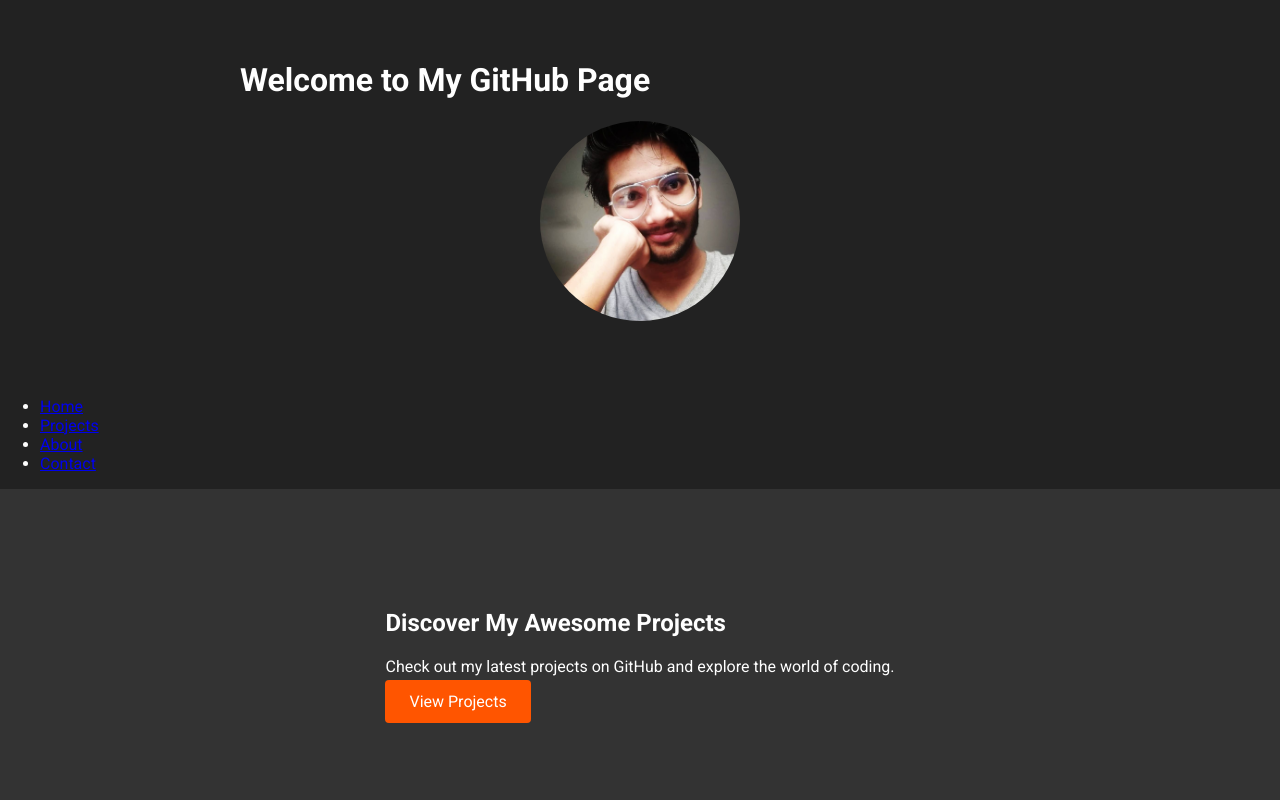
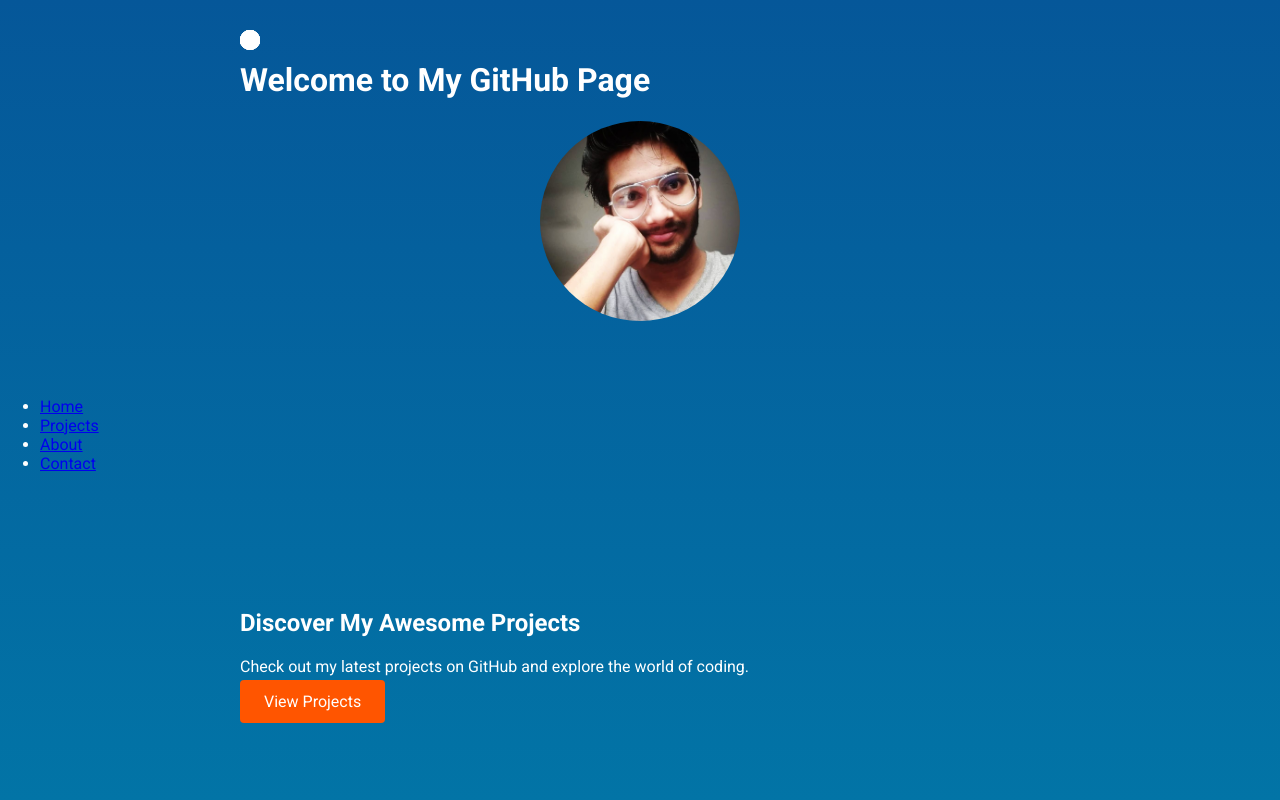
Before and after one commit to PRAKASH2003P/NEW, a plain HTML site: page index.html in a window 1280 px wide. Shown: the top 800 px of the page. Drawn offline with Linux system fonts and the light colour scheme.

Commit message:
Update index.html

```diff
--- a/index.html
+++ b/index.html
@@ -14,24 +14,57 @@
       background-color: #222;
     }
 
-    /* Add the previous CSS styles for the dark and creative theme */
+    /* Water Theme Styles */
+
+    .container {
+      max-width: 800px;
+      margin: 0 auto;
+      padding: 40px;
+      position: relative;
+      overflow: hidden;
+    }
+
+    .water-bg {
+      background: linear-gradient(180deg, #055799, #0274a6);
+      position: absolute;
+      top: 0;
+      left: 0;
+      right: 0;
+      bottom: 0;
+      z-index: -1;
+    }
+
+    .bubble {
+      position: absolute;
+      width: 20px;
+      height: 20px;
+      background-color: rgba(255, 255, 255, 0.5);
+      border-radius: 50%;
+      animation: bubbleAnimation linear infinite;
+      animation-duration: 4s;
+      animation-timing-function: ease-in-out;
+    }
+
+    @keyframes bubbleAnimation {
+      0% {
+        transform: translateY(0);
+      }
+      50% {
+        transform: translateY(-100%);
+      }
+      100% {
+        transform: translateY(0);
+      }
+    }
+
+    /* Other Styles */
 
     h1, h2 {
       color: #fff;
     }
 
-    .container {
-      max-width: 800px;
-      margin: 0 auto;
-      padding: 40px;
-    }
-
     .hero {
-      background-color: #333;
       padding: 60px 0;
-      display: flex;
-      align-items: center;
-      justify-content: center;
     }
 
     .btn {
@@ -47,7 +80,6 @@
     }
 
     .about {
-      background-color: #444;
       padding: 60px 0;
     }
 
@@ -128,5 +160,31 @@
     }
   </script>
 
+  <div class="water-bg">
+    <div class="container">
+      <!-- Bubbles -->
+      <div class="bubble"></div>
+      <div class="bubble"></div>
+      <div class="bubble"></div>
+      <div class="bubble"></div>
+      <div class="bubble"></div>
+      <div class="bubble"></div>
+      <div class="bubble"></div>
+      <div class="bubble"></div>
+      <div class="bubble"></div>
+      <div class="bubble"></div>
+      <div class="bubble"></div>
+      <div class="bubble"></div>
+      <div class="bubble"></div>
+      <div class="bubble"></div>
+      <div class="bubble"></div>
+      <div class="bubble"></div>
+      <div class="bubble"></div>
+      <div class="bubble"></div>
+      <div class="bubble"></div>
+      <div class="bubble"></div>
+    </div>
+  </div>
+
 </body>
 </html>
```
